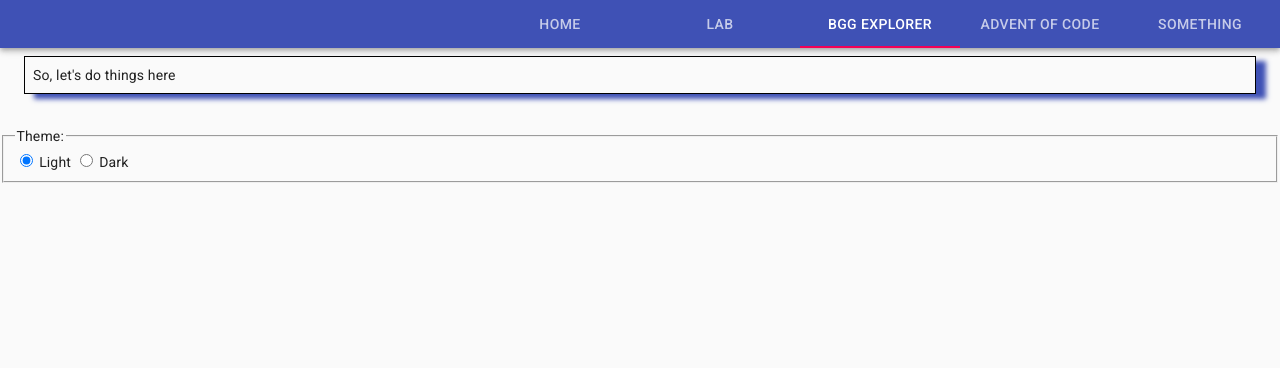
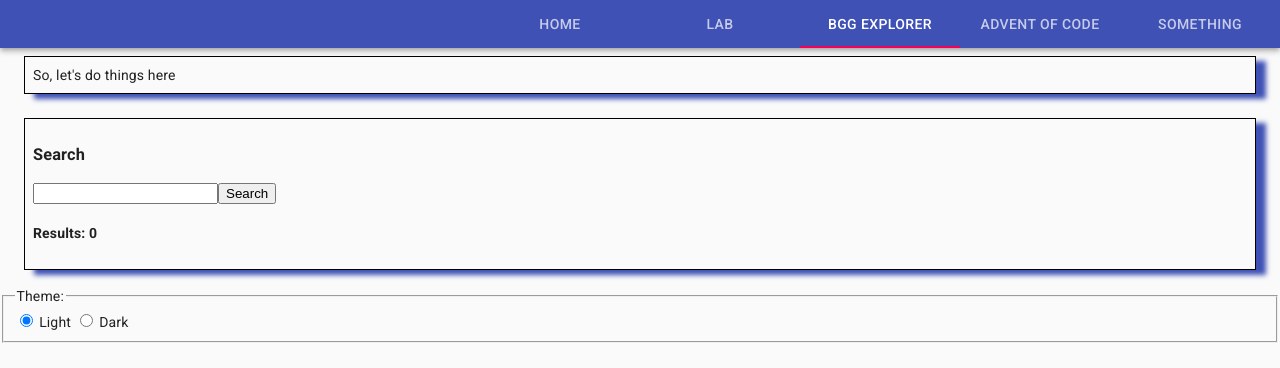
Before and after one commit to Toujimon/nextjs-sandbox, a Next.js app: page /bgg-explorer in a window 1280 px wide. Shown: the top 368 px of the page. Built offline with nearby package versions, Linux system fonts and the light colour scheme.

Commit message:
Add simple BGG search

```diff
--- a/package.json
+++ b/package.json
@@ -26,5 +26,8 @@
   },
   "license": "MIT",
   "keywords": [],
-  "description": ""
+  "description": "",
+  "devDependencies": {
+    "prettier": "2.3.2"
+  }
 }
--- a/pages/bgg-explorer.js
+++ b/pages/bgg-explorer.js
@@ -1,9 +1,80 @@
+import React from "react";
+import { useState } from "react";
 import MainLayout from "../components/mainLayout";
 
 export default function BggExplorer(props) {
+  const [query, setQuery] = useState("");
+  const [results, setResults] = useState([]);
+  const [isFetching, setIsFetching] = useState(false);
+
+  const handleSearch = (ev) => {
+    ev.preventDefault();
+
+    const url = new URL("https://www.boardgamegeek.com/xmlapi2/search");
+    url.searchParams.append("query", query);
+    url.searchParams.append("type", "boardgame");
+    console.log("is this happening?");
+    setIsFetching(true);
+    fetch(url.toString())
+      .then((response) => response.text())
+      .then((responseText) => {
+        const parser = new DOMParser();
+        const resultsDocument = parser.parseFromString(
+          responseText,
+          "application/xml"
+        );
+        const items = [];
+        resultsDocument.querySelectorAll("item").forEach((element) => {
+          items.push({
+            id: element.getAttribute("id"),
+            name: element.querySelector("name")?.getAttribute("value"),
+            yearPublished: element
+              .querySelector("yearpublished")
+              ?.getAttribute("value"),
+          });
+        });
+        setResults(items);
+      })
+      .finally(() => setIsFetching(false));
+  };
   return (
     <MainLayout>
       <div>So, let's do things here</div>
+      <div>
+        <h3>Search</h3>
+        <form onSubmit={handleSearch}>
+          <input
+            type="text"
+            onChange={(ev) => setQuery(ev.target.value)}
+            value={query}
+            disabled={isFetching}
+          />
+          <button type="submit" disabled={isFetching}>
+            Search
+          </button>
+        </form>
+        {!isFetching ? (
+          <>
+            <h4>Results: {results.length}</h4>
+            <ul>
+              {results.map((game) => (
+                <li key={game.id}>
+                  {`[${game.id}] ${game.name} (${game.yearPublished})`}{" "}
+                  <a
+                    target="blank"
+                    rel="noreferrer"
+                    href={`https://boardgamegeek.com/boardgame/${game.id}`}
+                  >
+                    Link
+                  </a>
+                </li>
+              ))}
+            </ul>
+          </>
+        ) : (
+          <p>Searching...</p>
+        )}
+      </div>
     </MainLayout>
   );
 }
```
Also changed, not shown: 1 other file (tests, documents, lock files or other folders).
